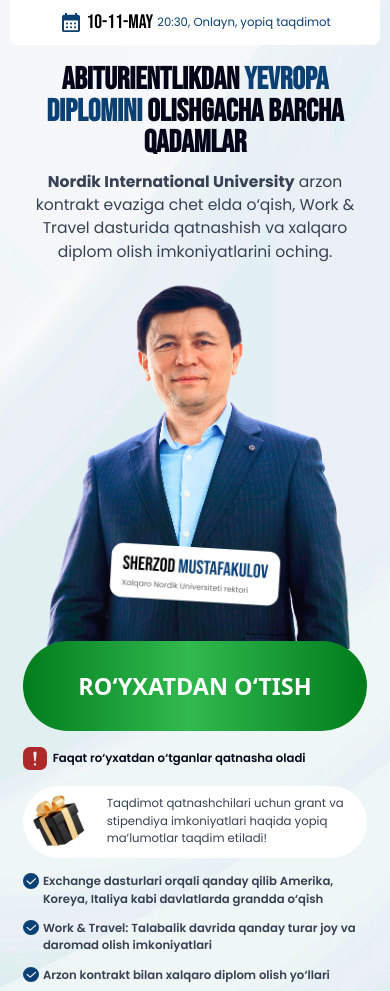
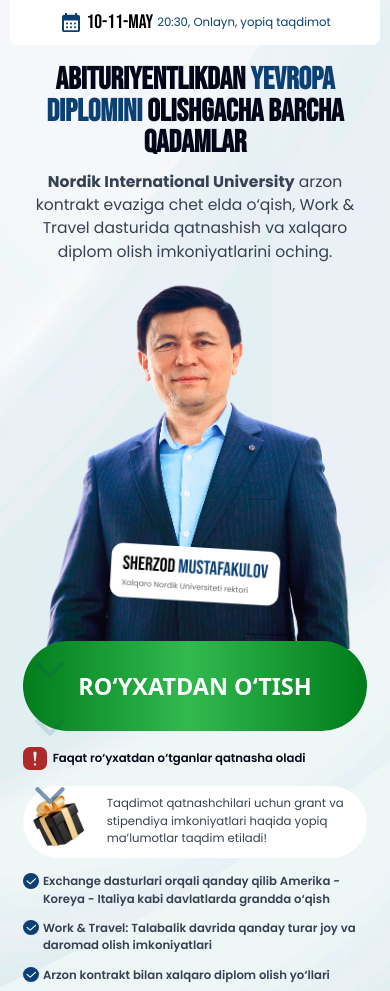
Before and after one commit to erkinov26/front, a Next.js app: page / in a window 390 px wide. Built offline with nearby package versions, Linux system fonts and the light colour scheme.

Commit message:
animation go

```diff
--- a/app/page.tsx
+++ b/app/page.tsx
@@ -11,6 +11,7 @@ import telegram from '@/public/telegram.svg';
 import { AnimatedModal } from "@/components/custom/modal";
 import vector from '@/public/vector-five.svg';
 import { useState } from "react";
+import ScrollDownArrow from "@/components/custom/scroll-down-arrow";
 export default function Home() {
   const [isSuccess, setIsSuccess] = useState(false);
   return (
@@ -35,7 +36,7 @@ export default function Home() {
             animate={{ opacity: 1, x: 0 }}
             transition={{ duration: 0.2, delay: 0.3 }}
             className="sm:text-[2.8vw] sm:block hidden font-bold font-bebas tracking-[0px] leading-[100%] w-full">
-            ABITURIENTLIKDAN <span className="text-[#0B4075]">YEVROPA DIPLOMINI</span> OLISHGACHA BARCHA QADAMLAR
+            ABITURIYENTLIKDAN <span className="text-[#0B4075]">YEVROPA DIPLOMINI</span> OLISHGACHA BARCHA QADAMLAR
           </motion.div>
           {/* Description */}
           <motion.p initial={{ opacity: 0, x: -200 }}
@@ -51,7 +52,7 @@ export default function Home() {
                 transition={{ duration: 0.2, delay: 0.9 }} className="flex items-start">
                 <Image src={checked} alt="checked" className="mr-[1vw] sm:w-[1.5vw] w-[4vw]" />
                 <span className="font-[550] font-poppins sm:text-[1vw] text-[3vw] ">
-                  Exchange dasturlari orqali qanday qilib Amerika, Koreya, Italiya kabi davlatlarda grandda o‘qish
+                  Exchange dasturlari orqali qanday qilib Amerika - Koreya - Italiya kabi davlatlarda grandda o‘qish
                 </span>
               </motion.li>
               <motion.li initial={{ opacity: 0, x: -200 }}
@@ -103,7 +104,7 @@ export default function Home() {
               <motion.h1 initial={{ opacity: 0, x: -200 }}
                 animate={{ opacity: 1, x: 0 }}
                 transition={{ duration: 0.3, delay: 0.3 }} className="text-center sm:hidden block text-[8vw] my-[3vw] font-bold font-bebas tracking-[0px] leading-[100%] w-full">
-                ABITURIENTLIKDAN <span className="text-[#0B4075]">YEVROPA DIPLOMINI</span> OLISHGACHA BARCHA QADAMLAR
+                ABITURIYENTLIKDAN <span className="text-[#0B4075]">YEVROPA DIPLOMINI</span> OLISHGACHA BARCHA QADAMLAR
               </motion.h1>
               <motion.p initial={{ opacity: 0, x: -200 }}
                 animate={{ opacity: 1, x: 0 }}
@@ -147,7 +148,7 @@ export default function Home() {
                 initial={{ opacity: 0, x: -200 }}
                 animate={{ opacity: 1, x: 0 }}
                 transition={{ duration: 0.2, delay: 2.1 }}
-                className="text-white text-center font-semibold sm:w-auto w-full sm:py-[1vw] sm:px-[6vw] py-[5vw] z-50 relative sm:mt-0 hover:opacity-90 transition sm:text-[3vw] text-[6vw] rounded-[100px] flex items-center justify-center sm:gap-[2vw] gap-[4vw]"
+                className="text-white text-center font-semibold sm:w-auto w-full sm:py-[1vw] sm:px-[6vw] py-[5vw] z-50 relative sm:mt-0 hover:opacity-90 transition xsm:text-[3vw] text-[6vw] rounded-[100px] flex items-center justify-center sm:gap-[2vw] gap-[4vw]"
                 style={{
                   background:
                     "linear-gradient(90deg, #027D1D 0%, #31BA4F 48.08%, #007B1B 100%)",
@@ -161,6 +162,7 @@ export default function Home() {
           </div>
         }
       </div>
+      <ScrollDownArrow />
     </div >
   );
 }
--- /dev/null
+++ b/components/custom/scroll-down-arrow.tsx
@@ -0,0 +1,77 @@
+'use client';
+
+import { motion } from 'framer-motion';
+import { ChevronDown } from 'lucide-react';
+import { useState, useEffect } from 'react';
+
+const ScrollDownArrow = () => {
+  const [isVisible, setIsVisible] = useState(true);
+
+  const scrollToSection = () => {
+    window.scrollTo({
+      top: window.innerHeight,
+      behavior: 'smooth',
+    });
+  };
+
+  useEffect(() => {
+    const handleScroll = () => {
+      // Scroll qilingan balandlikni olish
+      const scrollPosition = window.scrollY;
+
+      // Agar scroll pastga 50px ga tushgan bo'lsa, hide qilish
+      if (scrollPosition > 80) {
+        setIsVisible(false);
+      } else {
+        setIsVisible(true);
+      }
+    };
+
+    // Scroll eventini tinglash
+    window.addEventListener('scroll', handleScroll);
+
+    // Component unmount bo'lganda eventni o'chirish
+    return () => window.removeEventListener('scroll', handleScroll);
+  }, []);
+
+  const arrows = [0, 1, 2]; // 3 ta icon
+
+  return (
+    <div
+      onClick={scrollToSection}
+      className={`fixed bottom-10 left-[50px] sm:hidden -translate-x-1/2 z-50 w-[100px] h-[160px] flex flex-col items-center justify-center cursor-pointer hover:scale-105 transition-transform duration-300 ${isVisible ? 'opacity-100' : 'opacity-0'
+        }`}
+    >
+      {/* Outer glowing background ring */}
+      <div
+        className="absolute w-[100px] h-[100px] rounded-full blur-2xl opacity-50 animate-pulse"
+      />
+
+      {/* Glowing gradient ring for extra depth */}
+      <div
+        className="absolute w-[100px] h-[100px]"
+      />
+
+      {/* Flying chevron icons */}
+      <div className="relative z-10 flex flex-col gap-2">
+        {arrows.map((_, index) => (
+          <motion.div
+            key={index}
+            initial={{ opacity: 0, y: -20 }}
+            animate={{ opacity: [0, 1, 0], y: [0, 25, 0] }}
+            transition={{
+              duration: 1.8,
+              repeat: Infinity,
+              delay: index * 0.35,
+            }}
+            className="text-white drop-shadow-lg"
+          >
+            <ChevronDown color='#0b4075' size={50} />
+          </motion.div>
+        ))}
+      </div>
+    </div>
+  );
+};
+
+export default ScrollDownArrow;
--- a/tailwind.config.js
+++ b/tailwind.config.js
@@ -3,6 +3,10 @@
 module.exports = {
   theme: {
     extend: {
+      animation: {
+        'spin-slow': 'spin 4s linear infinite',
+        'bounce-slow': 'bounce 2s infinite',
+      },
       fontFamily: {
         poppins: ['var(--font-poppins)'],
         bebas: ['var(--font-bebas)'],
```
